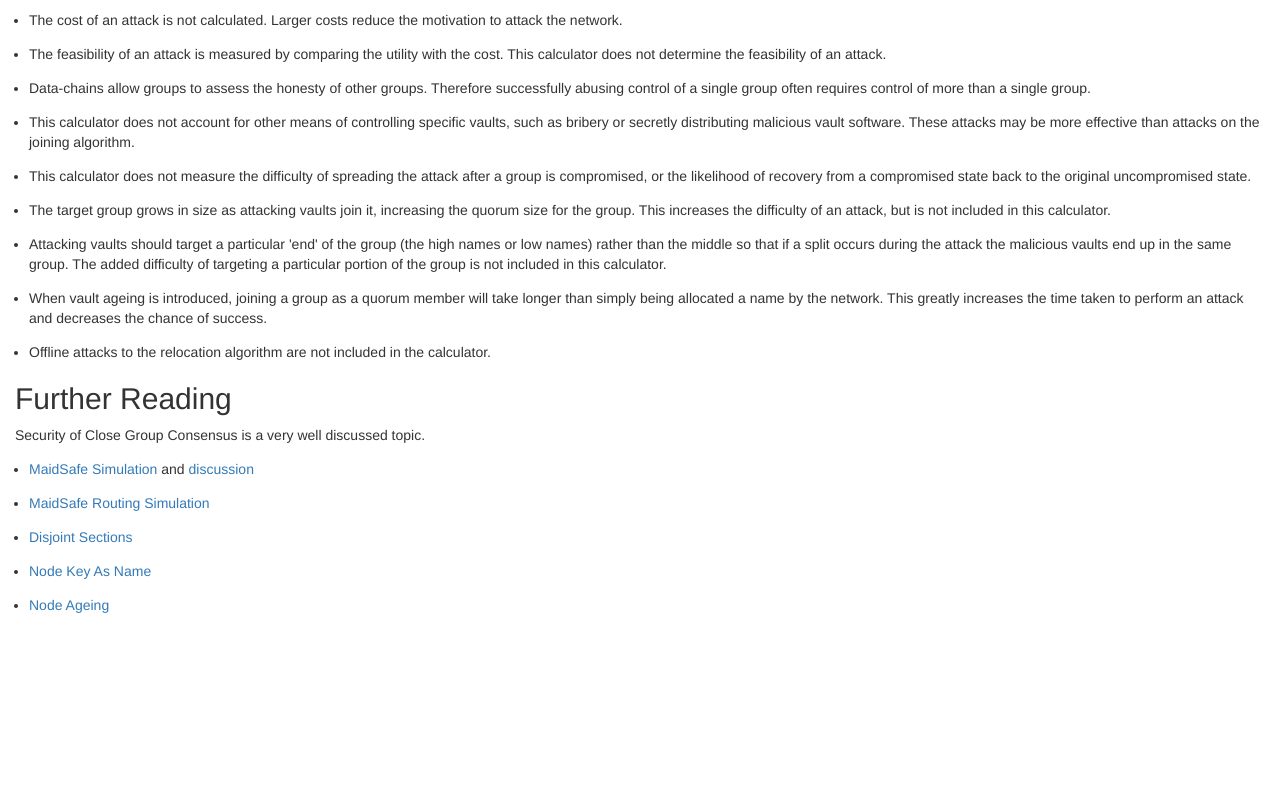
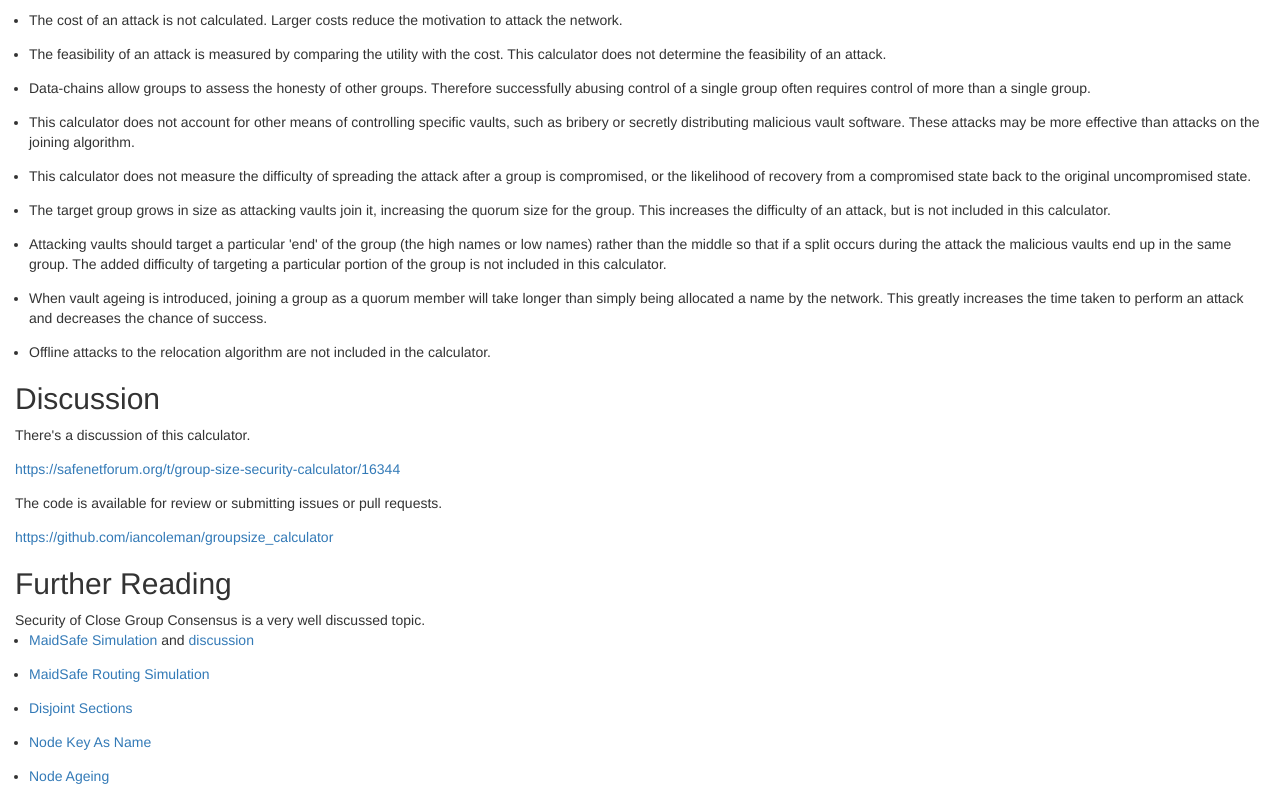
Before and after one commit to iancoleman/groupsize_calculator, a plain HTML site: page src/index.html in a window 1280 px wide. Shown: the part 1986-2786 px from the top of the page. Before the commit the page ends 2615 px from the top, so only its background shows below. Drawn offline with Linux system fonts and the light colour scheme.

Commit message:
Add discussion section to index.html

```diff
--- a/src/index.html
+++ b/src/index.html
@@ -704,6 +704,25 @@
         </div>
         </div>
 
+        <div class="discussion">
+            <h2>Discussion</h2>
+            <div>
+            There's a discussion of this calculator.
+            </div>
+            <div>
+            <a href="https://safenetforum.org/t/group-size-security-calculator/16344">
+                https://safenetforum.org/t/group-size-security-calculator/16344
+            </a>
+            </div>
+            <div>
+            The code is available for review or submitting issues or pull requests.
+            </div>
+            <div>
+            <a href="https://github.com/iancoleman/groupsize_calculator">
+                https://github.com/iancoleman/groupsize_calculator
+            </a>
+        </div>
+
         <div class="reading">
         <h2>Further Reading</h2>
         <div>Security of Close Group Consensus is a very well discussed topic.</div>
```
